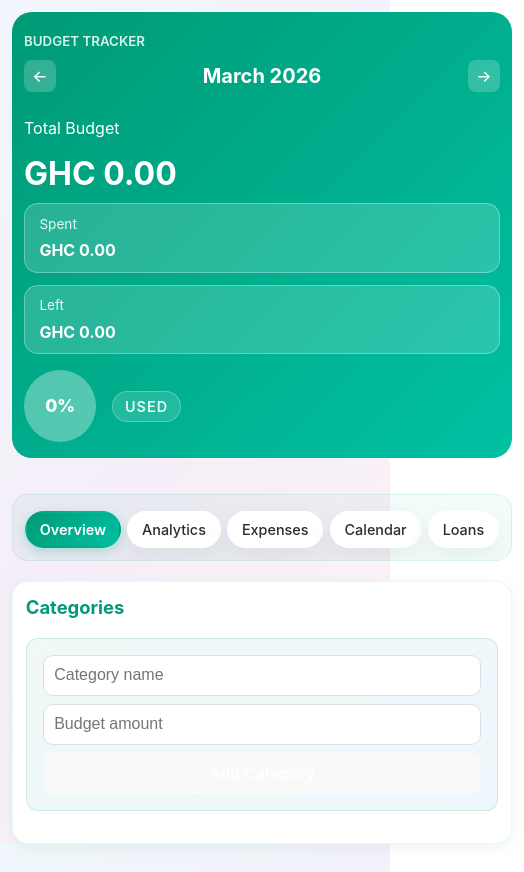
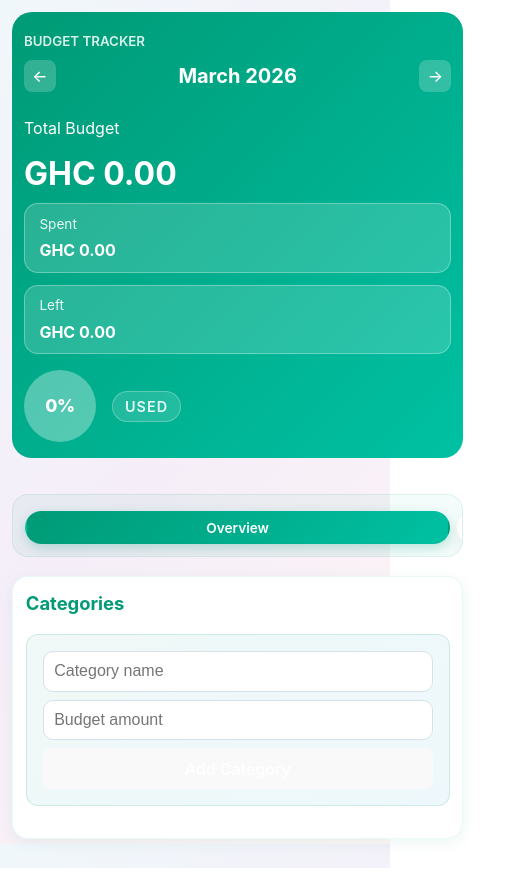
Before and after one commit to Robbieakoto/SpendSmart, a React (Vite) app: page / in a window 390 px wide. Shown: the whole page, 524 px wide, since content can reach past the window. Built offline with nearby package versions, Linux system fonts and the light colour scheme.

Commit message:
Fixed screen view

```diff
--- a/src/App.css
+++ b/src/App.css
@@ -228,6 +228,12 @@ html {
   background: linear-gradient(90deg, rgba(0, 154, 118, 0.05) 0%, rgba(28, 202, 168, 0.05) 100%);
   border-radius: 16px;
   border: 1px solid rgba(0, 154, 118, 0.1);
+  -webkit-overflow-scrolling: touch;
+  scrollbar-width: none;
+}
+
+.tab-bar::-webkit-scrollbar {
+  display: none;
 }
 
 .tab {
@@ -455,11 +461,13 @@ button:hover {
   .tab-bar {
     overflow-x: auto;
     gap: 0.4rem;
+    flex-wrap: nowrap;
   }
 
   .tab {
-    padding: 0.5rem 0.8rem;
-    font-size: 0.9rem;
+    padding: 0.4rem 0.6rem;
+    font-size: 0.85rem;
+    flex-shrink: 0;
   }
 
   .section {
--- a/src/App.tsx
+++ b/src/App.tsx
@@ -19,7 +19,6 @@ interface Loan {
   id: number
   name: string
   amount: number
-  date: string
   isPaid: boolean
 }
 
@@ -31,7 +30,7 @@ function App() {
   const [expenses, setExpenses] = useState<Expense[]>([])
   const [newExpense, setNewExpense] = useState({ categoryId: 0, amount: '', date: '' })
   const [loans, setLoans] = useState<Loan[]>([])
-  const [newLoan, setNewLoan] = useState({ name: '', amount: '', date: '' })
+  const [newLoan, setNewLoan] = useState({ name: '', amount: '' })
 
   const today = new Date()
   const [selectedMonth, setSelectedMonth] = useState(today.getMonth())
@@ -114,16 +113,15 @@ function App() {
   }
 
   const addLoan = () => {
-    if (newLoan.name.trim() && newLoan.amount && newLoan.date) {
+    if (newLoan.name.trim() && newLoan.amount) {
       const loan: Loan = {
         id: Date.now(),
         name: newLoan.name.trim(),
         amount: parseFloat(newLoan.amount),
-        date: newLoan.date,
         isPaid: false
       }
       setLoans([...loans, loan])
-      setNewLoan({ name: '', amount: '', date: '' })
+      setNewLoan({ name: '', amount: '' })
     }
   }
 
@@ -510,11 +508,6 @@ function App() {
               onChange={(e) => setNewLoan({ ...newLoan, amount: e.target.value })}
               placeholder="Amount"
             />
-            <input
-              type="date"
-              value={newLoan.date}
-              onChange={(e) => setNewLoan({ ...newLoan, date: e.target.value })}
-            />
             <button onClick={addLoan}>Add Loan</button>
           </div>
           <div className="loans-list-container">
@@ -522,11 +515,10 @@ function App() {
               <p className="empty-state">No one owes you money right now.</p>
             ) : (
               <ul className="loans-list expenses">
-                {loans.slice().sort((a, b) => new Date(b.date).getTime() - new Date(a.date).getTime()).map(loan => (
+                {loans.slice().sort((a, b) => b.id - a.id).map(loan => (
                   <li key={loan.id} className={loan.isPaid ? 'loan-paid' : ''}>
                     <div className="loan-info">
                       <span className="exp-cat">{loan.name}</span>
-                      <span className="loan-date">{new Date(loan.date).toLocaleDateString('en-GB', { day: 'numeric', month: 'short', year: 'numeric' })}</span>
                     </div>
                     <div className="exp-amt-container">
                       <span className="exp-amt">GHC {loan.amount.toFixed(2)}</span>
```
